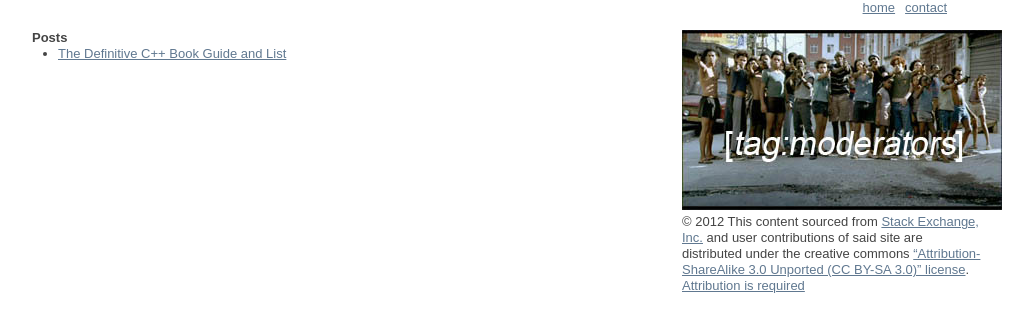
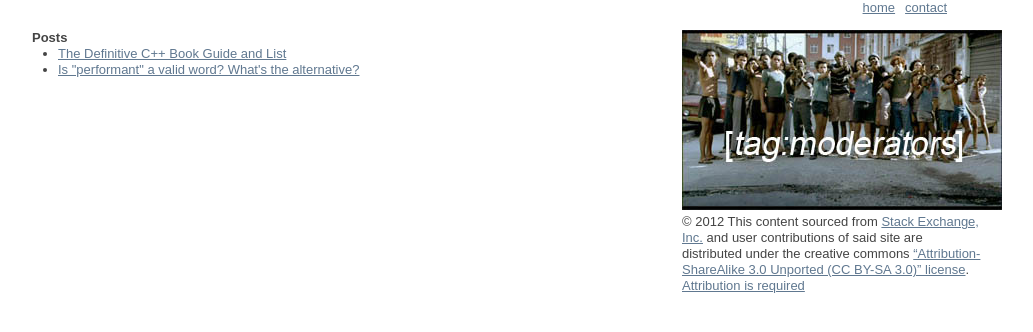
Before and after one commit to phwd/wolfrevokcats, a Jekyll site: the page built from index.html, in a window 1280 px wide. Shown: the top 332 px of the page, without its empty margins (18-1051 px from the left). Built offline with Jekyll 4.4.1, drawn with Linux system fonts in a browser that asks for light colours; nearby versions of some CDN libraries; Markdown is read by kramdown in place of the engine named in the settings.

Commit message:
studid static update is stupid

```diff
--- a/index.html
+++ b/index.html
@@ -7,5 +7,6 @@ title: wolfrevokcats
 	<h1>Posts</h1>
 	<ul class=posts>
 		<li><a href="http://phwd.github.com/wolfrevokcats/the-definitive-c-book-guide-and-list.html">The Definitive C++ Book Guide and List</a></li>
+		<li><a href="http://phwd.github.com/wolfrevocats/is-performant-a-valid-word-whats-the-alternative.html">Is "performant" a valid word? What's the alternative?</a></li>
 	</ul>
 </div> <!-- end of #home content-->
```
